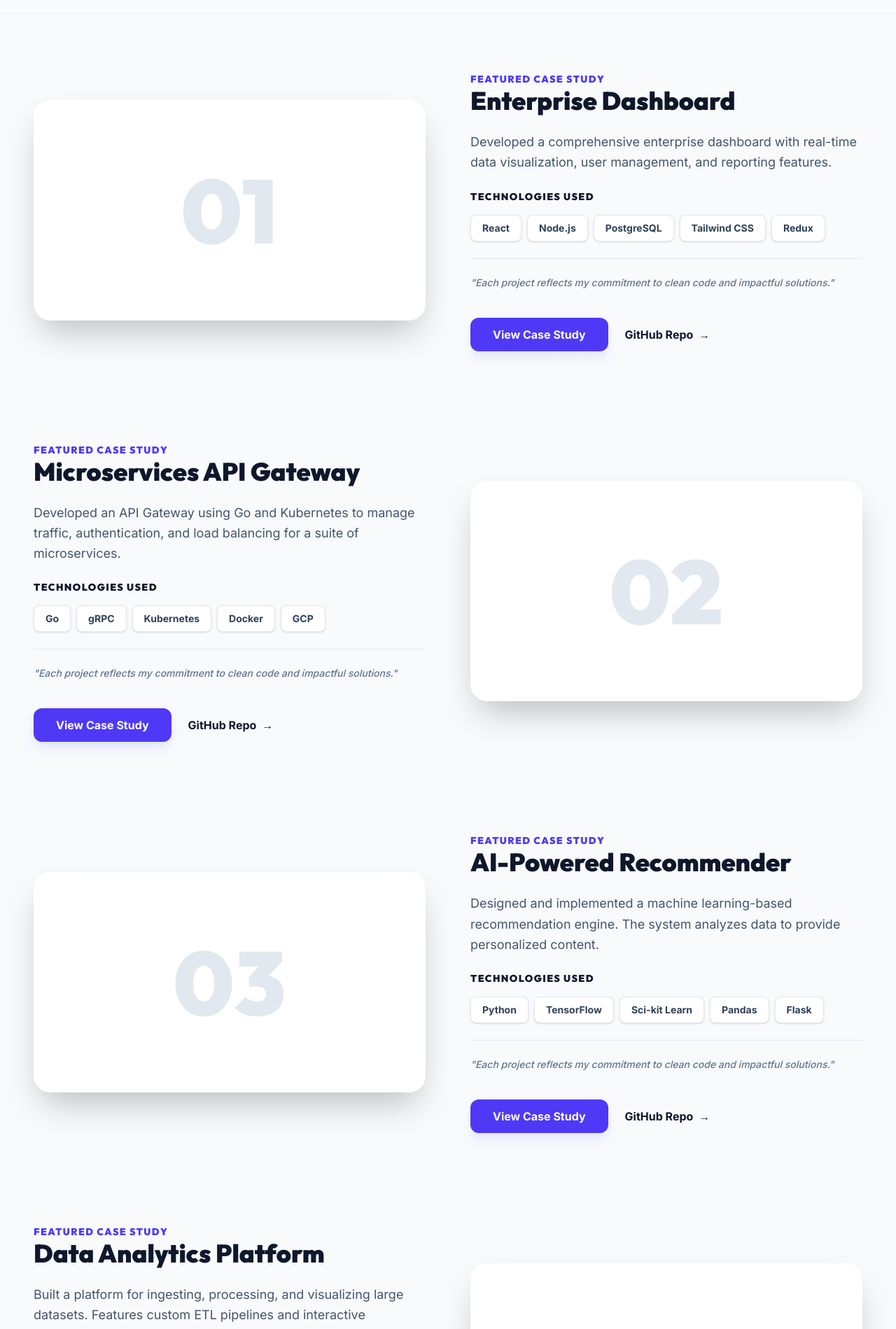
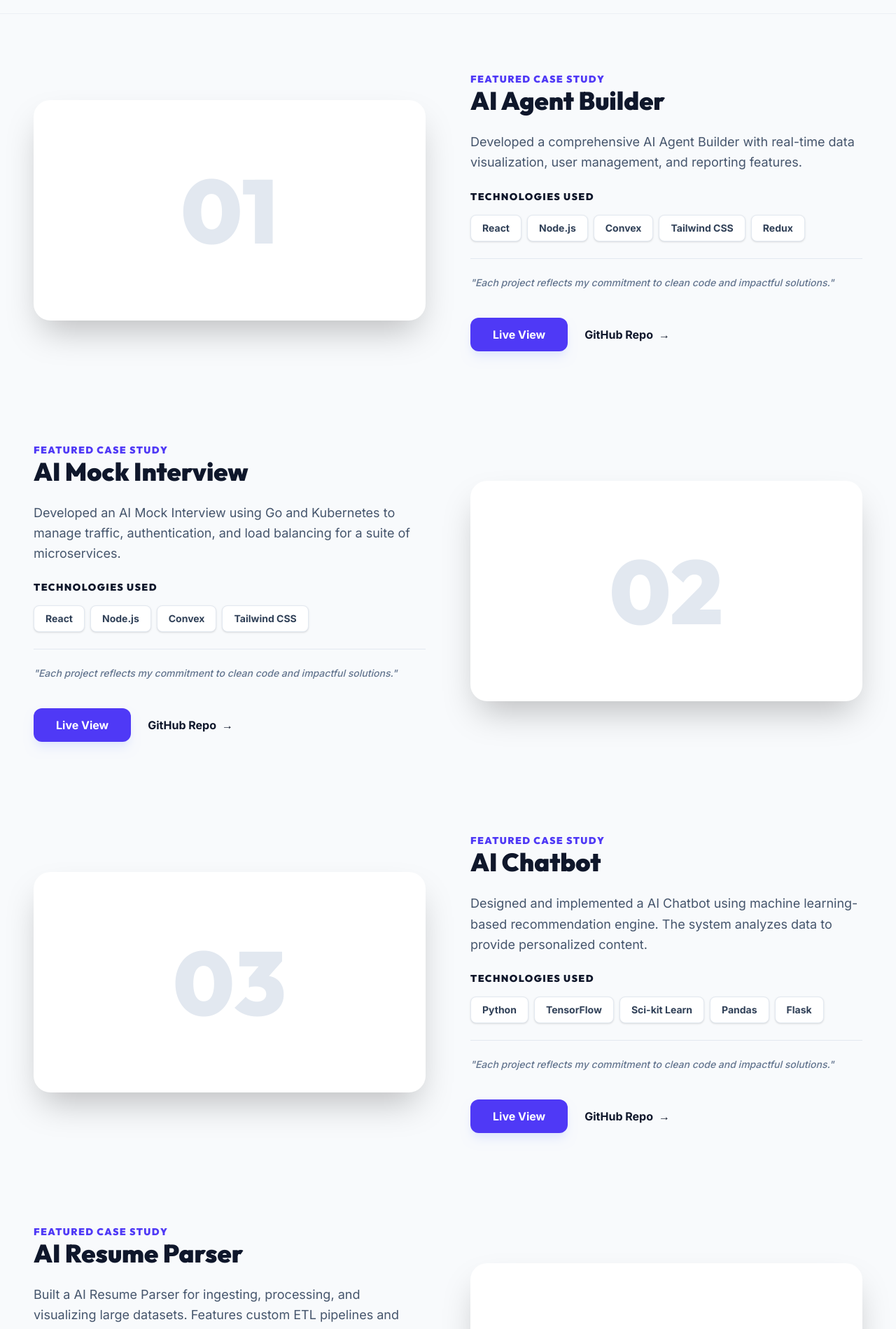
Before and after one commit to AmanSingh-404/portfolio, a React (Vite) app: page / in a window 1280 px wide. Shown: the part 2780-4679 px from the top of the page at 70% size. Built offline with nearby package versions, Linux system fonts and the light colour scheme.

Commit message:
update project page

```diff
--- a/src/components/ProjectsPage.jsx
+++ b/src/components/ProjectsPage.jsx
@@ -4,29 +4,29 @@ const ProjectsPage = () => {
     const allProjects = [
         {
             id: "01",
-            title: "Enterprise Dashboard",
-            description: "Developed a comprehensive enterprise dashboard with real-time data visualization, user management, and reporting features.",
-            tech: ["React", "Node.js", "PostgreSQL", "Tailwind CSS", "Redux"],
+            title: "AI Agent Builder",
+            description: "Developed a comprehensive AI Agent Builder with real-time data visualization, user management, and reporting features.",
+            tech: ["React", "Node.js", "Convex", "Tailwind CSS", "Redux"],
             impact: "Focused on clean code and robust architecture."
         },
         {
             id: "02",
-            title: "Microservices API Gateway",
-            description: "Developed an API Gateway using Go and Kubernetes to manage traffic, authentication, and load balancing for a suite of microservices.",
-            tech: ["Go", "gRPC", "Kubernetes", "Docker", "GCP"],
+            title: "AI Mock Interview",
+            description: "Developed an AI Mock Interview using Go and Kubernetes to manage traffic, authentication, and load balancing for a suite of microservices.",
+            tech: ["React", "Node.js", "Convex", "Tailwind CSS"],
             impact: "Enhanced system resilience and performance."
         },
         {
             id: "03",
-            title: "AI-Powered Recommender",
-            description: "Designed and implemented a machine learning-based recommendation engine. The system analyzes data to provide personalized content.",
+            title: "AI Chatbot",
+            description: "Designed and implemented a AI Chatbot using machine learning-based recommendation engine. The system analyzes data to provide personalized content.",
             tech: ["Python", "TensorFlow", "Sci-kit Learn", "Pandas", "Flask"],
             impact: "Used advanced data processing pipelines."
         },
         {
             id: "04",
-            title: "Data Analytics Platform",
-            description: "Built a platform for ingesting, processing, and visualizing large datasets. Features custom ETL pipelines and interactive dashboards.",
+            title: "AI Resume Parser",
+            description: "Built a AI Resume Parser for ingesting, processing, and visualizing large datasets. Features custom ETL pipelines and interactive dashboards.",
             tech: ["Apache Kafka", "Spark", "AWS S3", "Python", "Tableau"],
             impact: "Scalable data ingestion architecture."
         }
@@ -100,7 +100,7 @@ const ProjectsPage = () => {
 
                                 <div className="flex gap-6 pt-4">
                                     <button className="bg-indigo-600 text-white px-8 py-3 rounded-xl font-bold hover:bg-indigo-700 shadow-lg shadow-indigo-100 transition-all">
-                                        View Case Study
+                                        Live View
                                     </button>
                                     <button className="flex items-center gap-2 text-slate-900 font-bold hover:text-indigo-600 transition-colors">
                                         GitHub Repo <span>→</span>
```
